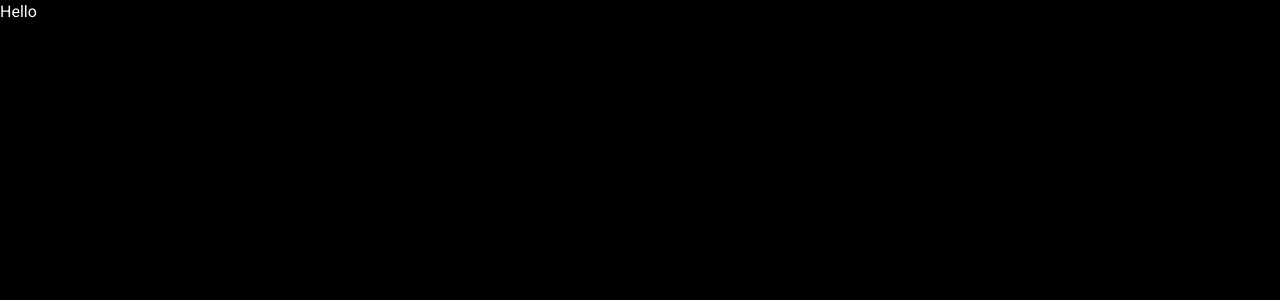
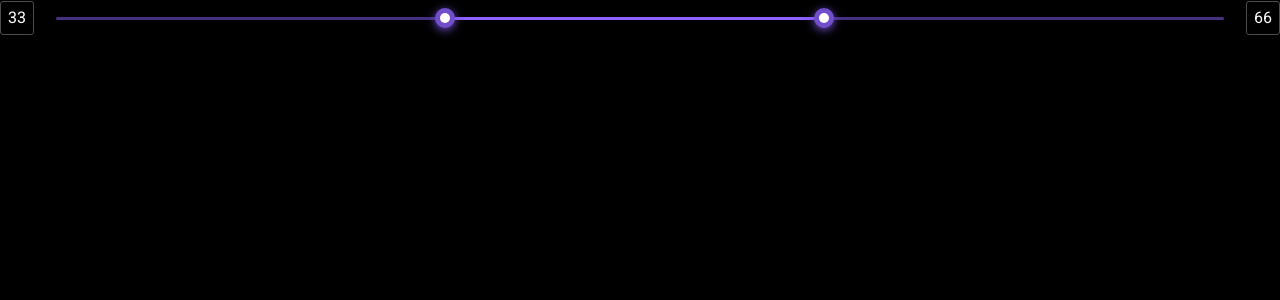
Before and after one commit to Vladimir-Kod/team-work-cards-rtk-query, a React (Vite) app: page / in a window 1280 px wide. Shown: the top 300 px of the page. Built offline with nearby package versions, Linux system fonts and the light colour scheme.

Commit message:
added Pagination component

```diff
--- a/src/App.tsx
+++ b/src/App.tsx
@@ -1,3 +1,11 @@
+import {SliderRoot} from "@/components/ui/slider";
+import {useState} from "react";
+
+
 export function App() {
-  return <div>Hello</div>
+  const [minMaxCurrentValue, setMinMaxCurrentValue] = useState<number[]>([33, 66])
+
+  return <div>
+    <SliderRoot changeSliderValue={setMinMaxCurrentValue} minMaxValues={minMaxCurrentValue} step={1} max={100}/>
+  </div>
 }
--- a/src/components/ui/slider/slider.tsx
+++ b/src/components/ui/slider/slider.tsx
@@ -1,4 +1,4 @@
-import { FC, useState } from 'react'
+import { FC } from 'react'
 
 import * as Slider from '@radix-ui/react-slider'
 import { SliderProps } from '@radix-ui/react-slider'
@@ -10,13 +10,13 @@ import { Typography } from '@/components/ui/typography'
 type Props = {
   className?: string
   changeSliderValue: (value: number[]) => void
-  defaultValue: number[] | (() => number[])
+  minMaxValues: number[]
 } & SliderProps
 
-export const SliderRoot: FC<Props> = ({ defaultValue, max, step }) => {
-  const [minMaxCurrentValue, setMinMaxCurrentValue] = useState<number[]>(defaultValue)
+export const SliderRoot: FC<Props> = ({ minMaxValues, max, step, changeSliderValue }) => {
+
   const changeCurrentValue = (value: number[]) => {
-    setMinMaxCurrentValue(value)
+    changeSliderValue(value)
   }
 
   return (
@@ -25,13 +25,13 @@ export const SliderRoot: FC<Props> = ({ defaultValue, max, step }) => {
         <div className={s.sliderContainer}>
           <div className={s.minValue}>
             <Typography size={'body1'} className={s.typography}>
-              {minMaxCurrentValue ? minMaxCurrentValue[0] : ''}
+              {minMaxValues ? minMaxValues[0] : ''}
             </Typography>
           </div>
           <Slider.Root
             onValueChange={changeCurrentValue}
             className={s.SliderRoot}
-            defaultValue={minMaxCurrentValue}
+            defaultValue={minMaxValues}
             max={max}
             step={step}
           >
@@ -47,7 +47,7 @@ export const SliderRoot: FC<Props> = ({ defaultValue, max, step }) => {
           </Slider.Root>
           <div className={s.maxValue}>
             <Typography size={'body1'} className={s.typography}>
-              {minMaxCurrentValue ? minMaxCurrentValue[1] : ''}
+              {minMaxValues ? minMaxValues[1] : ''}
             </Typography>
           </div>
         </div>
```
Also changed, not shown: 1 other file (tests, documents, lock files or other folders).
